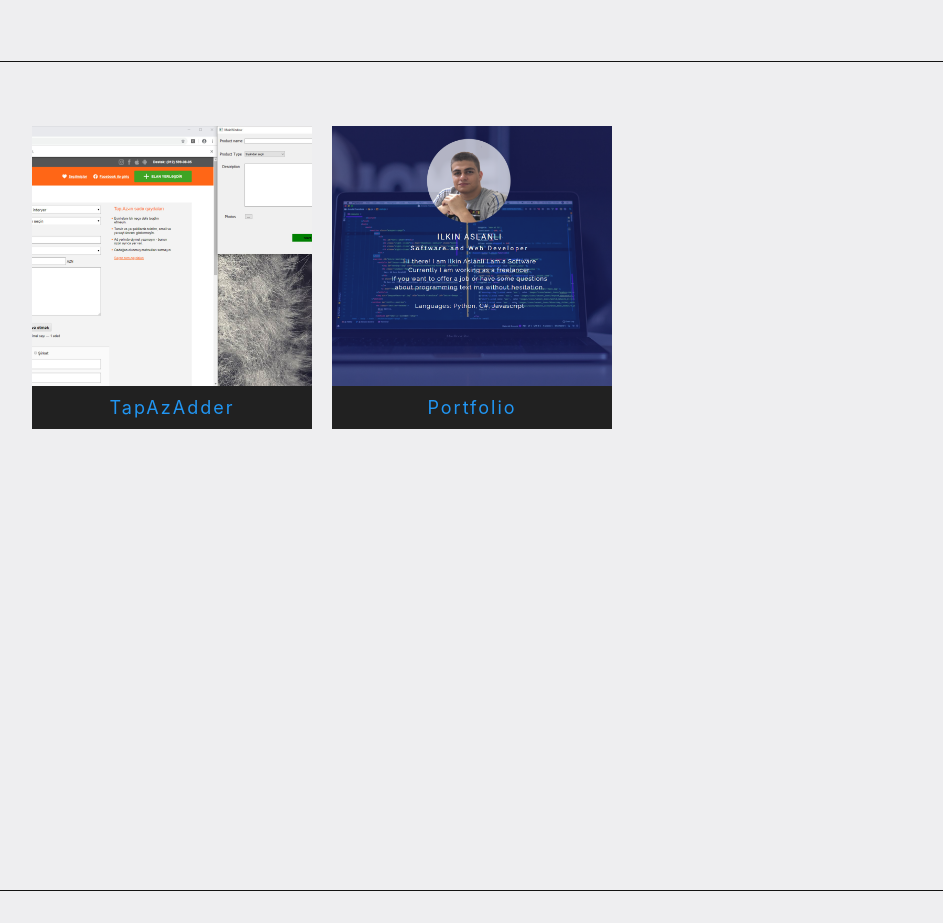
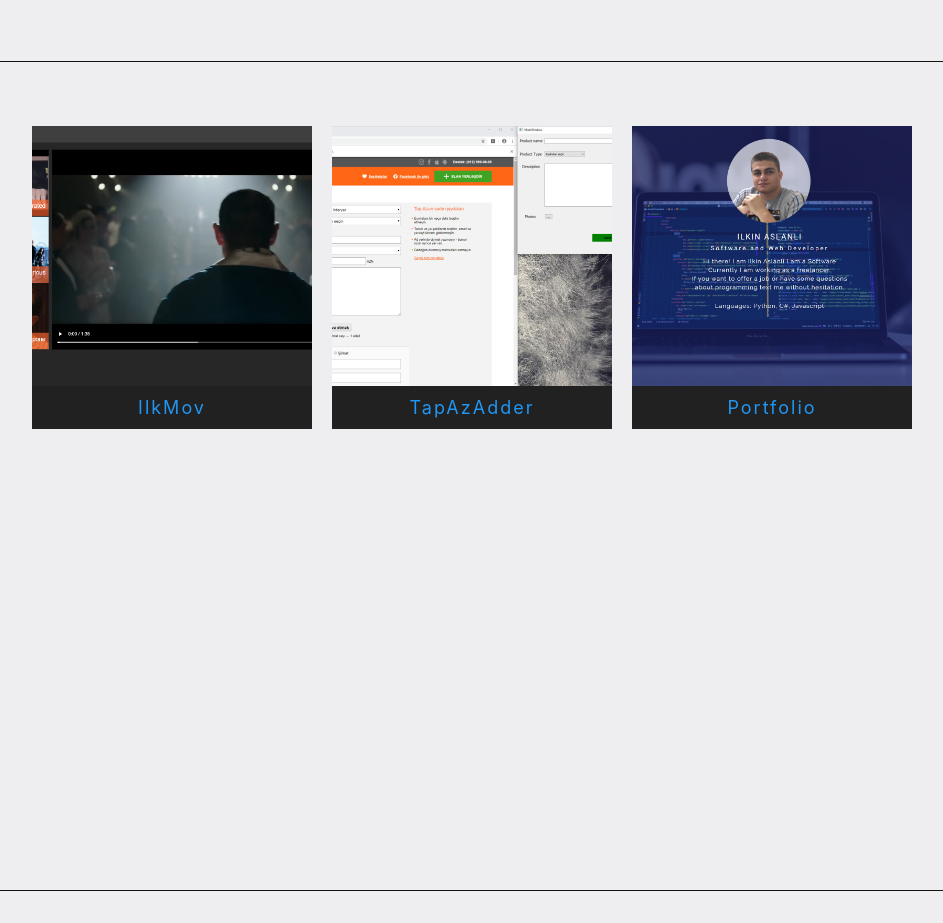
Before and after one commit to ilkinaslanli2001/portfolio, a React (Create React App) app: page / in a window 1280 px wide. Shown: the part 1100-2023 px from the top of the page, without its empty margins (18-961 px from the left). Built offline with nearby package versions, Linux system fonts and the light colour scheme.

Commit message:
Update Projects.js

```diff
--- a/src/components/Projects.js
+++ b/src/components/Projects.js
@@ -6,6 +6,20 @@
         return(
             <div className="project_side">
                 <div id="projects" className="projects">
+                <div className="project">
+                    <img src={'../projectImages/IlkMov-new_movies.png'} className="project_image" />
+                        <p className = "desc">
+                            This is a React+Django(Rest) project for watching movies
+                            ( To view all functions go to the project's repository)
+                            </p>
+                        <a target="__blank" className="button" href="https://github.com/ilkinaslanli2001/IlkMov-Django-ReactJs">
+                            <span className="button__line button__line--top"></span>
+                            <span className="button__line button__line--right"></span>
+                            <span className="button__line button__line--bottom"></span>
+                            <span className="button__line button__line--left"></span>
+                            IlkMov
+                            </a>
+                        </div>
                     <div className="project">
                     <img src={'../projectImages/tapAzAdder_image.jpg'} className="project_image" />
                         <p className = "desc">
```
